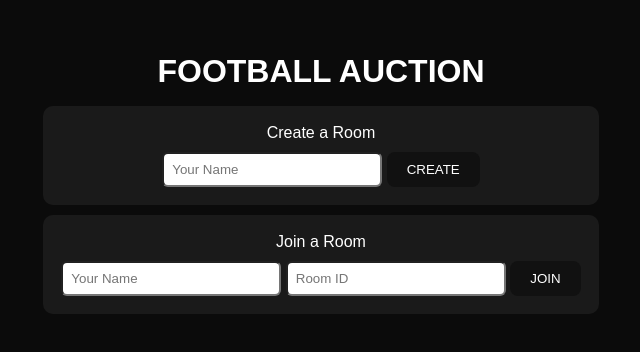
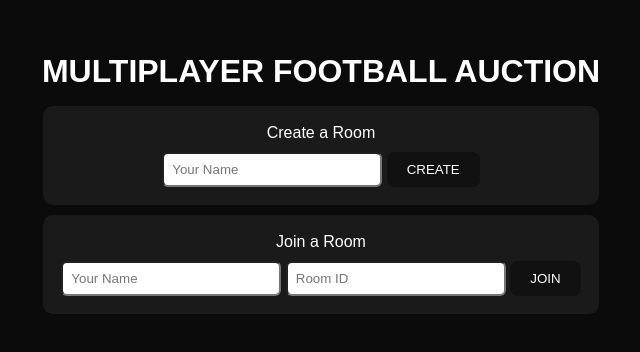
Before and after one commit to sheikhziz18-a11y/Multiplayer-Football-Auction-1, a website: page public/index.html in a window 1280 px wide. Shown: the part 212-564 px from the top of the page, without its empty margins (319-959 px from the left). Drawn offline with nearby package versions, Linux system fonts and the light colour scheme; no server answers.

Commit message:
Change title to 'MULTIPLAYER FOOTBALL AUCTION'

```diff
--- a/public/index.html
+++ b/public/index.html
@@ -10,7 +10,7 @@
 
 <div id="loginPage">
   <div class="login-container">
-    <div class="title">FOOTBALL AUCTION</div>
+    <div class="title">MULTIPLAYER FOOTBALL AUCTION</div>
 
     <div class="login-box">
       <div>Create a Room</div>
```
